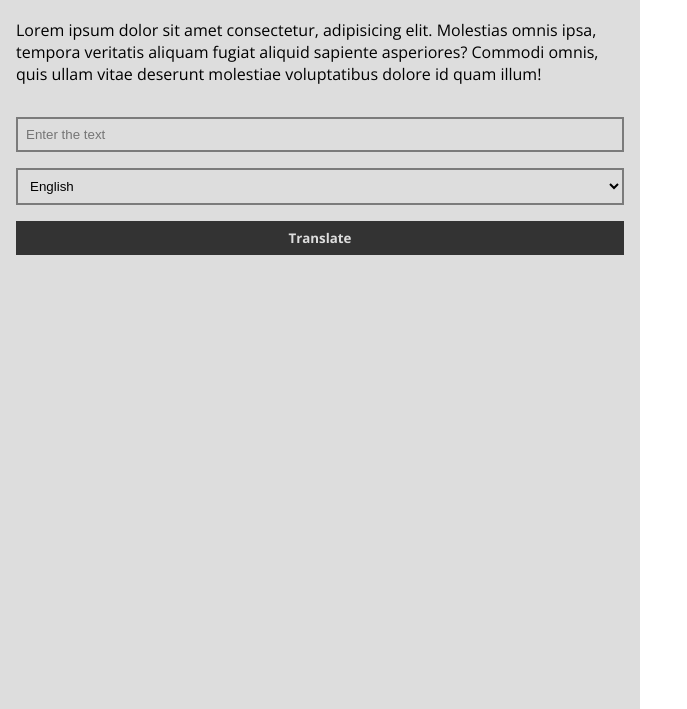
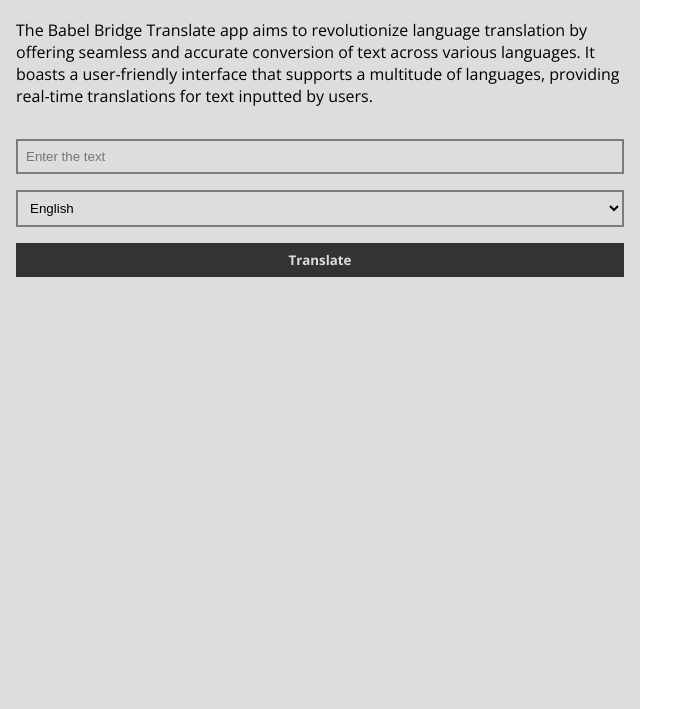
Before and after one commit to VENKYS48/BabelBridge, a website: page public/index.html in a window 1280 px wide. Shown: the part 91-800 px from the top of the page, without its empty margins (0-687 px from the left). Drawn offline with nearby package versions, Linux system fonts and the light colour scheme.

Commit message:
Update index.html

```diff
--- a/public/index.html
+++ b/public/index.html
@@ -16,7 +16,8 @@
         <form>
             <div>
                 <h1>Babel Bridge</h1>
-                <p>Lorem ipsum dolor sit amet consectetur, adipisicing elit. Molestias omnis ipsa, tempora veritatis aliquam fugiat aliquid sapiente asperiores? Commodi omnis, quis ullam vitae deserunt molestiae voluptatibus dolore id quam illum!</p>
+                <p>
+The Babel Bridge Translate app aims to revolutionize language translation by offering seamless and accurate conversion of text across various languages. It boasts a user-friendly interface that supports a multitude of languages, providing real-time translations for text inputted by users.</p>
             </div>
             <div>
                 <input type="text" name="org_text" id="orgText" placeholder="Enter the text">
```
